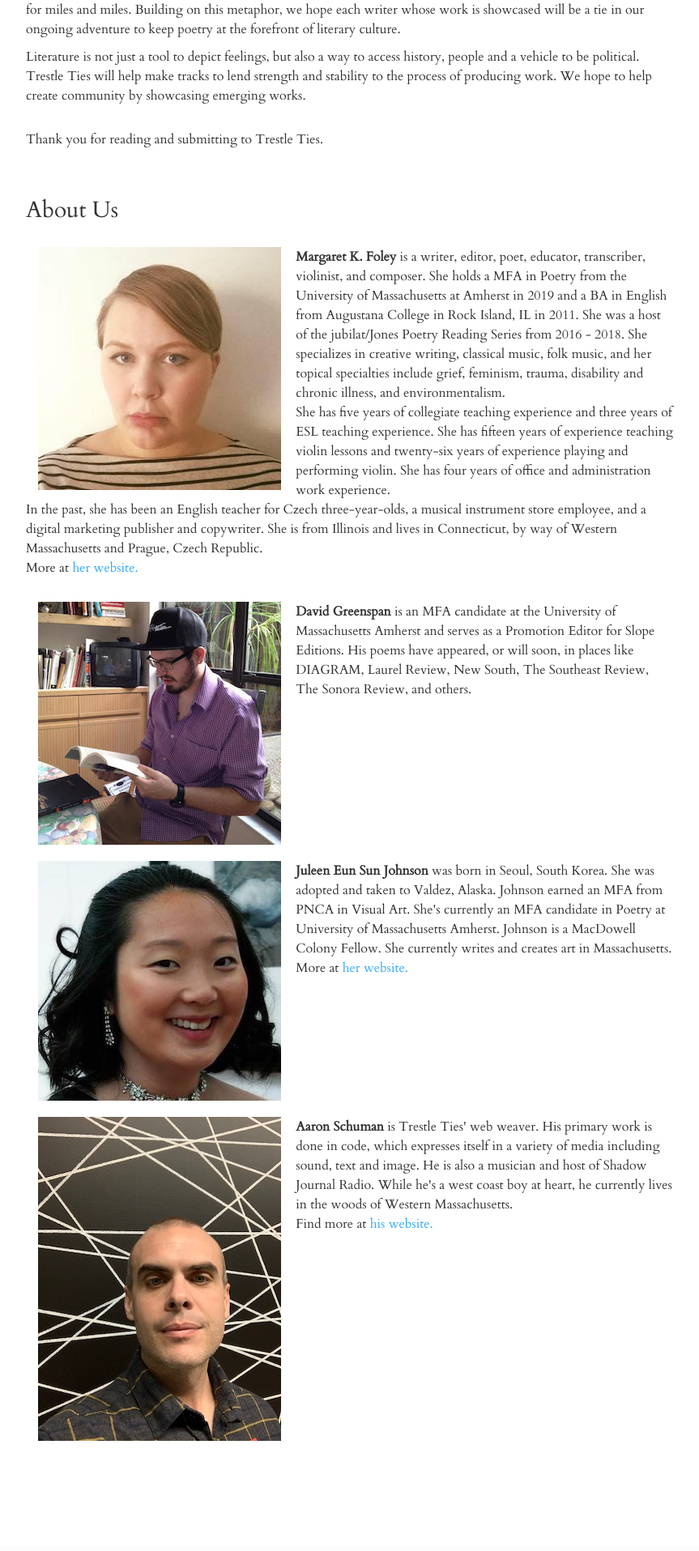
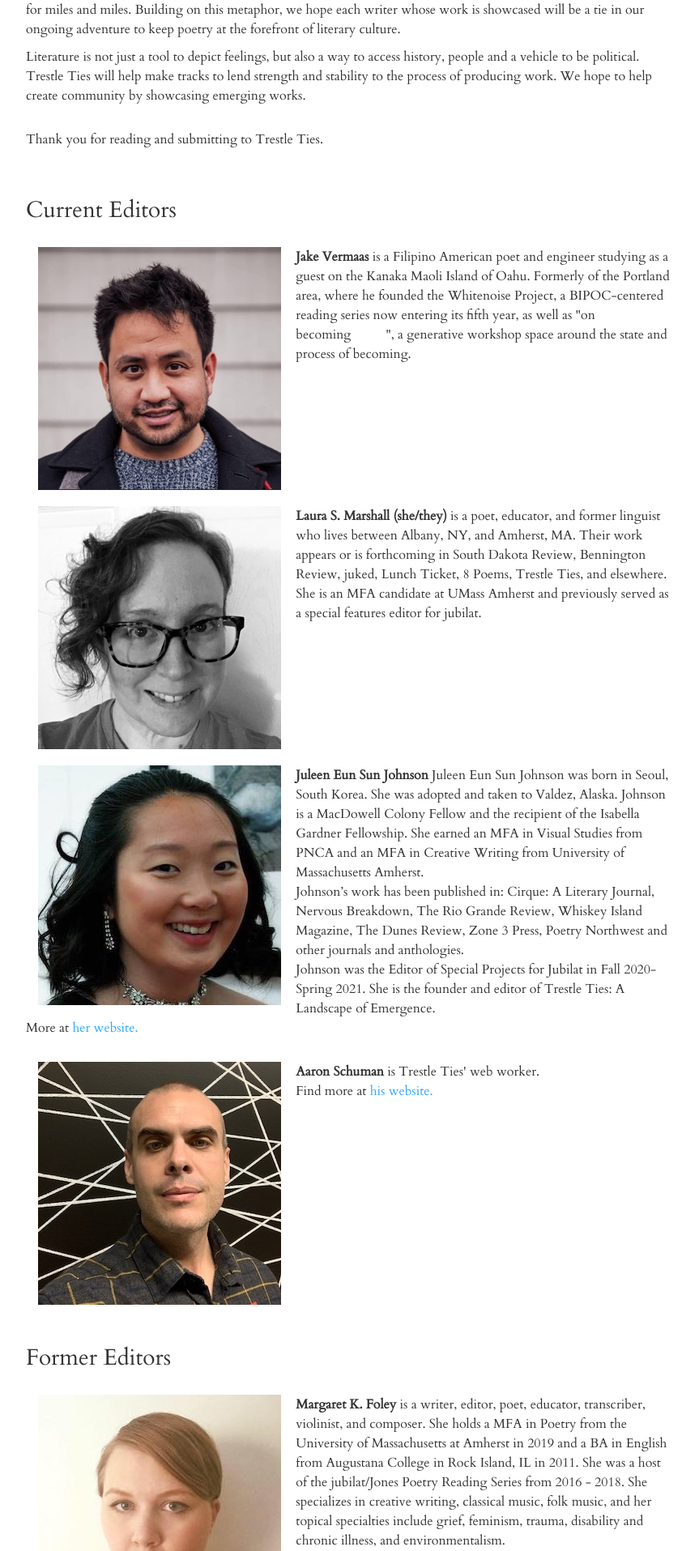
Before and after one commit to aschuman0/trestle-ties, a Flask app: page /about in a window 1280 px wide. Shown: the part 1085-3000 px from the top of the page at 81% size, without its empty margins (208-1071 px from the left). Before the commit the page ends 2864 px from the top, so only its background shows below. Run offline with Flask 2, Linux system fonts and the light colour scheme; some libraries are stand-ins or nearby versions.

Commit message:
issue 5 submission things

```diff
--- a/templates/about.html
+++ b/templates/about.html
@@ -14,9 +14,39 @@
         {{ mission }}
     </div>
    <div class="row tim-row">
-       <div class="col tim-col"><h3>About Us</h3></div>
+       <div class="col tim-col"><h3>Current Editors</h3></div>
    </div>
-       <div class="row">
+   <div class="row">
+        <div class="col-xs-12 col-sm-5">
+            <img src="/img/jake.jpg">
+        </div>
+       <p><strong>Jake Vermaas</strong> is a Filipino American poet and engineer studying as a guest on the Kanaka Maoli Island of Oahu. Formerly of the Portland area, where he founded the Whitenoise Project, a BIPOC-centered reading series now entering its fifth year, as well as "on becoming&nbsp;&nbsp;&nbsp;&nbsp;&nbsp;&nbsp;&nbsp;&nbsp;&nbsp;&nbsp;", a generative workshop space around the state and process of becoming.
+    </div>
+    <br />
+    <div class="row">
+        <div class="col-xs-12 col-sm-5">
+            <img src="/img/laura.jpg">
+        </div>
+       <p><strong>Laura S. Marshall (she/they)</strong> is a poet, educator, and former linguist who lives between Albany, NY, and Amherst, MA. Their work appears or is forthcoming in South Dakota Review, Bennington Review, juked, Lunch Ticket, 8 Poems, Trestle Ties, and elsewhere. She is an MFA candidate at UMass Amherst and previously served as a special features editor for <emphasis>jubilat.</emphasis></a></p>
+    </div>
+    <br />
+    <div class="row">
+        <div class="col-xs-12 col-sm-5">
+            <img src="/img/juleen.jpg">
+        </div>
+       <p><strong>Juleen Eun Sun Johnson</strong> Juleen Eun Sun Johnson was born in Seoul, South Korea. She was adopted and taken to Valdez, Alaska. Johnson is a MacDowell Colony Fellow and the recipient of the Isabella Gardner Fellowship. She earned an MFA in Visual Studies from PNCA and an MFA in Creative Writing from University of Massachusetts Amherst.<br />Johnson’s work has been published in: Cirque: A Literary Journal, Nervous Breakdown, The Rio Grande Review, Whiskey Island Magazine, The Dunes Review, Zone 3 Press, Poetry Northwest and other journals and anthologies.<br />Johnson was the Editor of Special Projects for Jubilat in Fall 2020-Spring 2021. She is the founder and editor of Trestle Ties: A Landscape of Emergence. <br />More at <a href="http://juleenj.com" target="_blank">her website.</a></p>
+    </div>
+    <br />
+    <div class="row">
+        <div class="col-xs-12 col-sm-5">
+            <img src="/img/aaron.jpg">
+        </div>
+  <p><strong>Aaron Schuman</strong> is Trestle Ties' web worker.<br />Find more at <a href="http://aschuman.net/" target="_blank">his website.</a></p>
+   </div>
+      <div class="row tim-row">
+       <div class="col tim-col"><h3>Former Editors</h3></div>
+   </div>
+   <div class="row">
         <div class="col-xs-12 col-sm-5">
             <img src="/img/margaret.jpg">
         </div>
@@ -30,19 +60,6 @@
        <p><strong>David Greenspan</strong> is an MFA candidate at the University of Massachusetts Amherst and serves as a Promotion Editor for Slope Editions. His poems have appeared, or will soon, in places like DIAGRAM, Laurel Review, New South, The Southeast Review, The Sonora Review, and others.</a></p>
     </div>
     <br />
-    <div class="row">
-        <div class="col-xs-12 col-sm-5">
-            <img src="/img/juleen.jpg">
-        </div>
-       <p><strong>Juleen Eun Sun Johnson</strong> was born in Seoul, South Korea. She was adopted and taken to Valdez, Alaska. Johnson earned an MFA from PNCA in Visual Art. She&#39;s currently an MFA candidate in Poetry at University of Massachusetts Amherst. Johnson is a MacDowell Colony Fellow. She currently writes and creates art in Massachusetts. <br />More at <a href="http://juleenj.com" target="_blank">her website.</a></p>
-    </div>
-    <br />
-    <div class="row">
-        <div class="col-xs-12 col-sm-5">
-            <img src="/img/aaron.jpg">
-        </div>
-  <p><strong>Aaron Schuman</strong> is Trestle Ties' web weaver. His primary work is done in code, which expresses itself in a variety of media including sound, text and image. He is also a musician and host of Shadow Journal Radio. While he's a west coast boy at heart, he currently lives in the woods of Western Massachusetts.<br />Find more at <a href="http://aschuman.net/" target="_blank">his website.</a></p>
-   </div>
 </div>
 <div class="space"></div>
 {% endblock %}
--- a/templates/index.html
+++ b/templates/index.html
@@ -4,8 +4,8 @@
 {% block content %}
 {{ super() }}
 <div class="container tim-container" style="max-width:800px; padding-top:100px">
+   <h2 class="text-center"><a href="{{ url_for('submissions') }}">Issue Five Submissions Are Open!</a></h2> <br />
    <h2 class="text-center"><a href="{{ url_for('issue_four') }}">Issue Four is here!</a></h2>
-   <!-- <h2 class="text-center"><a href="{{ url_for('submissions') }}">Issue Five Submissions Are Open!</a></h2> -->
    <br />
    <h1 class="text-center">A Landscape of Emergence</h1>
    {{ mission }}
```
Also changed, not shown: templates/submissions.html (+4 -4 lines), static/img/aaron.jpg, static/img/jake.jpg (added), static/img/laura.jpg (added).
